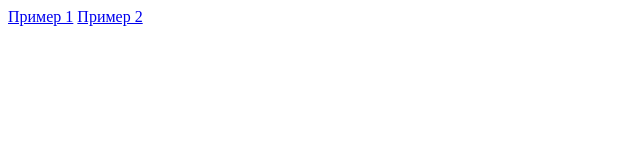
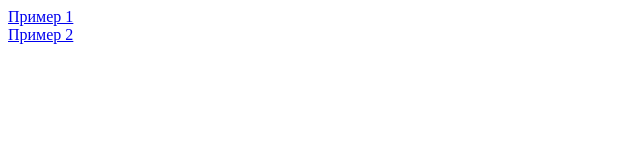
Before and after one commit to YuliaAdamova/Lecture1811, a plain HTML site: page index.html in a window 1280 px wide. Shown: the whole page, without its empty margins (0-640 px from the left). Drawn offline with Linux system fonts and the light colour scheme.

Commit message:
Update index.html

```diff
--- a/index.html
+++ b/index.html
@@ -5,7 +5,7 @@
   <title>Примеры изменения стилей</title>
  </head>
  <body>
-	 <a href="c_css.html">Пример 1</a>
+	 <a href="c_css.html">Пример 1</a><br>
 	 <a href="c_js.html">Пример 2</a>
  </body>
 </html>
```
